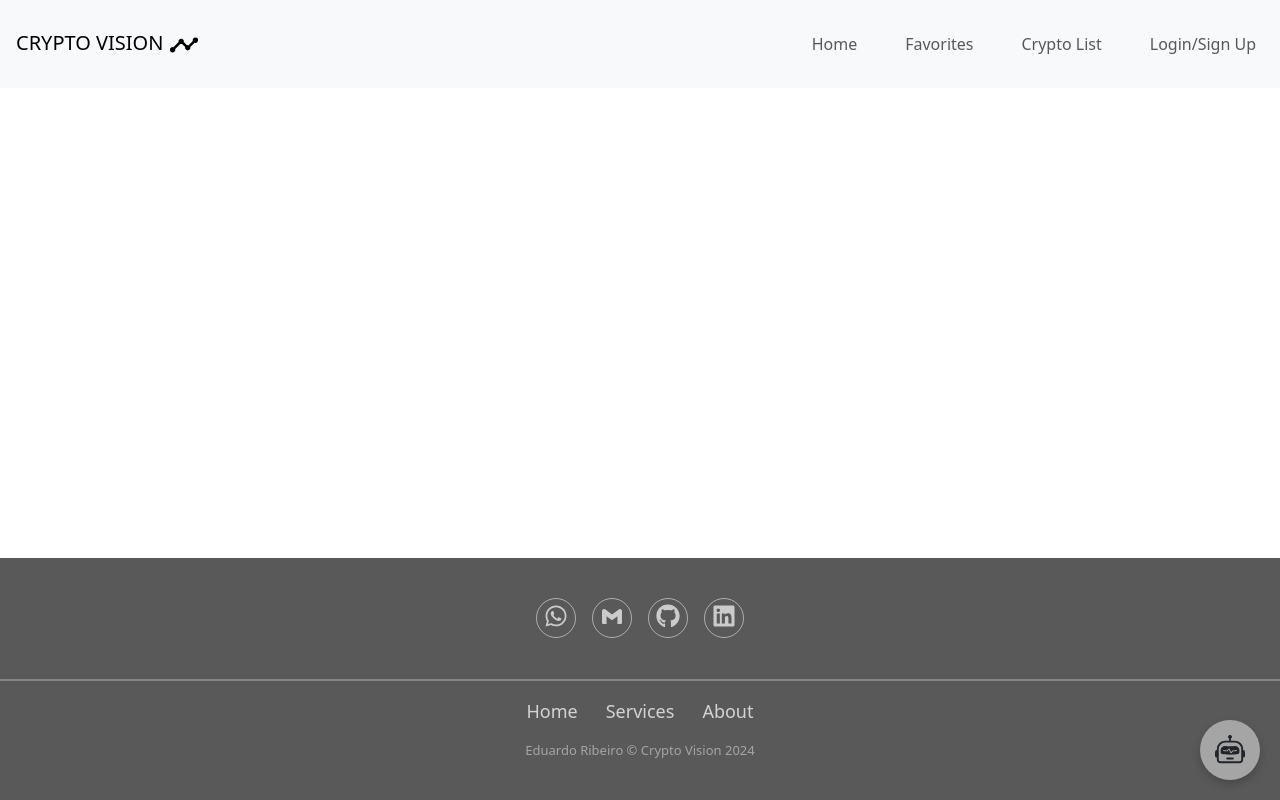
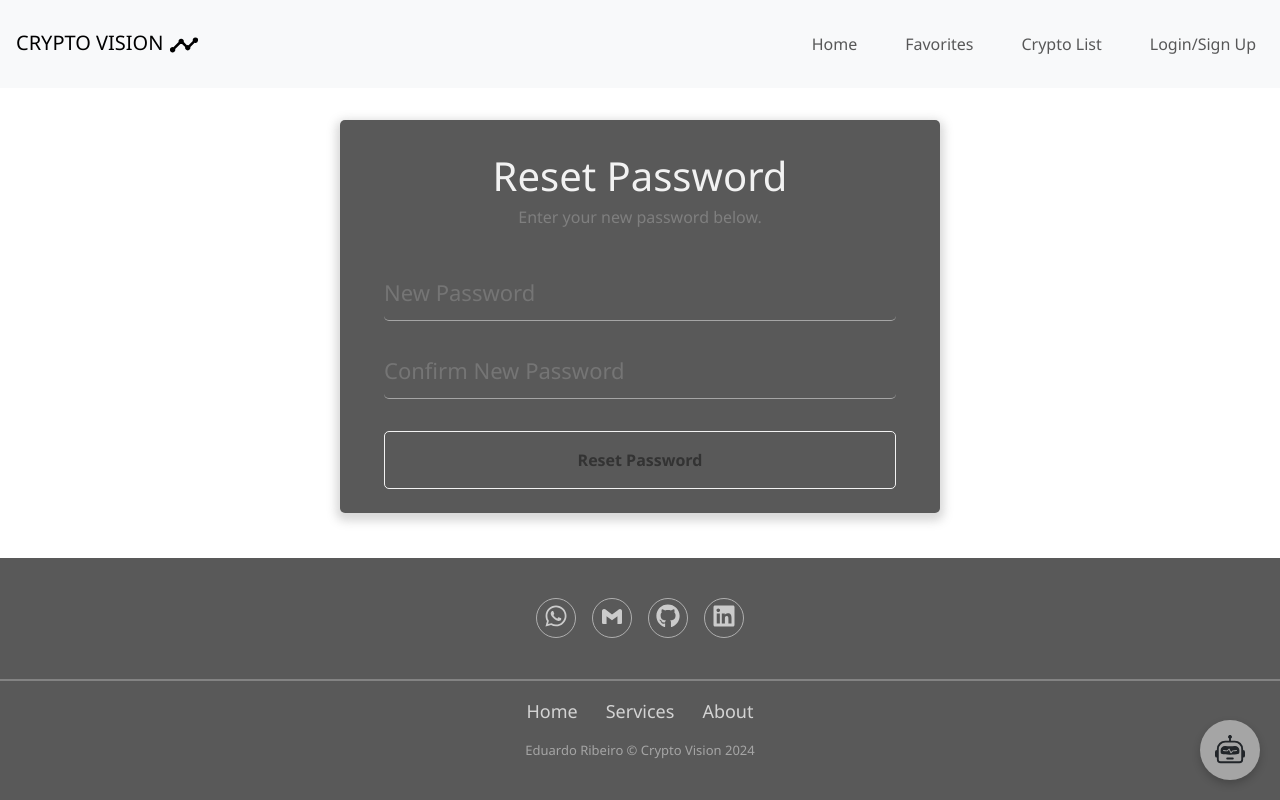
Before and after one commit to EIAHRJAY/CryptoVision, a React (Create React App) app in the folder criptontracker-frontend/: page /ResetPassword in a window 1280 px wide. Built offline with nearby package versions, Linux system fonts and the light colour scheme.

Commit message:
reset password vista

```diff
--- a/criptontracker-frontend/package.json
+++ b/criptontracker-frontend/package.json
@@ -8,7 +8,9 @@
     "@testing-library/user-event": "^13.5.0",
     "axios": "^1.7.7",
     "bootstrap": "^5.3.3",
+    "chart.js": "^4.4.4",
     "react": "^18.3.1",
+    "react-chartjs-2": "^5.2.0",
     "react-dom": "^18.3.1",
     "react-icons": "^5.3.0",
     "react-router-dom": "^6.26.2",
--- a/criptontracker-frontend/src/App.js
+++ b/criptontracker-frontend/src/App.js
@@ -8,6 +8,7 @@ import Navbar from './components/Navbar';
 import Footer from './components/Footer';
 import LoginSingup from './pages/LoginSignup';
 import ChatBot from './components/ChatBot';
+import Reset from './pages/Reset';
 import Favorites from './pages/Favorites'
 
 function App() {
@@ -24,6 +25,7 @@ function App() {
           <Route path="/cryptos" element={<CryptoList />} />
           <Route path="/favorites" element={<Favorites />} />
           <Route path="/cryptos/:id" element={<CryptoDetails />} />
+          <Route path="/ResetPassword" element={<Reset />} />
         </Routes>
         </main>
         <Footer/>
--- /dev/null
+++ b/criptontracker-frontend/src/components/Details.js
@@ -0,0 +1,61 @@
+import React, { useEffect, useState } from 'react';
+import { Line } from 'react-chartjs-2';
+import { useParams } from 'react-router-dom';
+import { useCrypto } from '../context/CryptoContext';
+import axios from 'axios';
+import 'chart.js/auto'; // Importación necesaria para que funcione Chart.js
+
+
+const Details = () => {
+    const { id } = useParams();
+    const { cryptoData } = useCrypto();
+    const crypto = cryptoData.find((c) => c.id === id);
+    const [historicalData, setHistoricalData] = useState([]);
+
+    useEffect(() => {
+      const fetchHistoricalData = async () => {
+        try {
+          const response = await axios.get(`/api/crypto/${id}/historical`);
+          setHistoricalData(response.data.prices);
+        } catch (error) {
+          console.error('Error fetching historical data', error);
+        }
+      };
+
+      fetchHistoricalData();
+    }, [id]);
+
+    if (!crypto) {
+      return <div>Crypto not found!</div>;
+    }
+
+    // Configuración del gráfico
+    const chartData = {
+      labels: historicalData.map((data) => data.date),
+      datasets: [
+        {
+          label: `${crypto.name} Price`,
+          data: historicalData.map((data) => data.price),
+          fill: false,
+          borderColor: 'rgba(75, 192, 192, 1)',
+          tension: 0.1,
+        },
+      ],
+    };
+
+    return (
+      <div>
+        <h2>{crypto.name} Details</h2>
+        <p>Price: ${crypto.price}</p>
+        <p>Market Cap: ${crypto.marketCap}</p>
+
+        {/* Gráfico de precio histórico */}
+        <div>
+          <h3>Price History</h3>
+          <Line data={chartData} />
+        </div>
+      </div>
+    );
+  };
+
+  export default Details;
--- a/criptontracker-frontend/src/components/Login.js
+++ b/criptontracker-frontend/src/components/Login.js
@@ -1,4 +1,5 @@
 import React, { useState } from 'react';
+import { Link } from 'react-router-dom';
 import "../style/Login.css"
 
 const Login = () => {
@@ -32,7 +33,7 @@ const Login = () => {
                             <label><span className="req"></span></label>
                             <input type="password"  className='mycolor' placeholder='Password' required />
                         </div>
-                        <p className="forgot-password"><a href="#">Forgot Password?</a></p>
+                        <p className="forgot-password"><Link to="/ResetPassword"><a >Forgot Password?</a></Link></p>
                         <input type="submit" className="submit-button button-block" value="Login" />
                     </form>
                 </div>
--- /dev/null
+++ b/criptontracker-frontend/src/components/ResetEmail.js
@@ -0,0 +1,37 @@
+import React, {useState} from "react";
+import { Link } from 'react-router-dom';
+import "../style/Email.css"
+
+
+const ResetEmail = () =>{
+    const [isLoading, setIsLoading] = useState(false);
+
+  const showSpinner = () => {
+    setIsLoading(true);
+    setTimeout(() => {
+      setIsLoading(false);
+      alert('Password reset link has been sent to your email!');
+    }, 2000); // Simulación de espera
+  };
+
+  return (
+    <div className="row form-container">
+      <h1>Forgot Password</h1>
+      <h6 className="information-text">Enter your registered email to reset your password.</h6>
+      <div className="form-group">
+        <input type="email" name="user_email" id="user_email" />
+
+        <button onClick={showSpinner} disabled={isLoading}>
+          {isLoading ? 'Loading...' : 'To Send'}
+        </button>
+      </div>
+      <div className="footer">
+
+        <h5>New here? <Link to="/Login"><a href="#">Sign Up.</a></Link></h5>
+        <h5>Already have an account? <Link to="/Login"><a >Sign In.</a></Link></h5>
+      </div>
+    </div>
+  );
+};
+
+export default ResetEmail
--- /dev/null
+++ b/criptontracker-frontend/src/components/ResetPassword.js
@@ -0,0 +1,56 @@
+import React, { useState } from "react";
+import "../style/Password.css";
+
+const ResetPassword = () => {
+  const [password, setPassword] = useState("");
+  const [confirmPassword, setConfirmPassword] = useState("");
+  const [errorMessage, setErrorMessage] = useState("");
+  const [successMessage, setSuccessMessage] = useState("");
+  const [isLoading, setIsLoading] = useState(false);
+
+  const handlePasswordReset = () => {
+    setIsLoading(true);
+    setTimeout(() => {
+      setIsLoading(false);
+      if (password !== confirmPassword) {
+        setErrorMessage("Passwords do not match!");
+        setSuccessMessage("");
+      } else {
+        setErrorMessage("");
+        setSuccessMessage("Your password has been successfully reset!");
+      }
+    }, 2000); // Simulación de espera
+  };
+
+  return (
+    <div className="row form-container">
+      <h1>Reset Password</h1>
+      <h6 className="information-text">Enter your new password below.</h6>
+      <div className="form-group">
+        <input
+          type="password"
+          name="password"
+          id="password"
+          placeholder="New Password"
+          value={password}
+          onChange={(e) => setPassword(e.target.value)}
+        />
+        <input
+          type="password"
+          name="confirm_password"
+          id="confirm_password"
+          placeholder="Confirm New Password"
+          value={confirmPassword}
+          onChange={(e) => setConfirmPassword(e.target.value)}
+        />
+        {errorMessage && <p className="error">{errorMessage}</p>}
+        {successMessage && <p className="success">{successMessage}</p>}
+        <button onClick={handlePasswordReset} disabled={isLoading}>
+          {isLoading ? 'Loading...' : 'Reset Password'}
+        </button>
+      </div>
+    </div>
+  );
+};
+
+export default ResetPassword;
--- a/criptontracker-frontend/src/fluxo.js
+++ b/criptontracker-frontend/src/fluxo.js
@@ -1,7 +1,7 @@
 // src/fluxo.js
 import axios from 'axios';
 
-const API_URL = 'http://localhost:3000/';  // Cambia esta URL según sea necesario
+const API_URL = 'http://localhost:3000/';   // Cambia esta URL según sea necesario
 
 export const fetchCryptoData = async () => {
   try {
--- a/criptontracker-frontend/src/pages/Cryptodetails.js
+++ b/criptontracker-frontend/src/pages/Cryptodetails.js
@@ -2,6 +2,7 @@
 import React from 'react';
 import { useParams } from 'react-router-dom';
 import { useCrypto } from '../context/CryptoContext';
+import Details from '../components/Details';
 
 const CryptoDetails = () => {
   const { id } = useParams();
@@ -13,11 +14,7 @@ const CryptoDetails = () => {
   }
 
   return (
-    <div>
-      <h2>{crypto.name} Details</h2>
-      <p>Price: ${crypto.price}</p>
-      <p>Market Cap: ${crypto.marketCap}</p>
-    </div>
+    <Details/>
   );
 };
 
--- /dev/null
+++ b/criptontracker-frontend/src/pages/Reset.js
@@ -0,0 +1,16 @@
+import React from "react";
+import ResetPassword from "../components/ResetPassword";
+import ResetEmail from "../components/ResetEmail";
+import { useState } from "react";
+
+const Reset = () =>{
+
+    return(
+        <div>
+            {/* < ResetEmail/> */}
+            <ResetPassword/>
+        </div>
+    )
+};
+
+export default Reset
--- /dev/null
+++ b/criptontracker-frontend/src/style/Email.css
@@ -0,0 +1,132 @@
+* {
+    margin: 0;
+    padding: 0;
+    box-sizing: border-box;
+    font-family: "segoe ui", verdana, helvetica, arial, sans-serif;
+
+    transition: all 500ms ease;
+  }
+
+  body {
+    -webkit-font-smoothing: antialiased;
+    -moz-osx-font-smoothing: grayscale;
+    text-rendering: optimizeLegibility;
+
+
+  }
+
+
+  .row {
+    background-color: #595959; /* Color base */
+    color: #F2F2F2; /* Texto principal */
+    text-align: center;
+    padding: 2em 2em 0.5em;
+    width: 90%;
+    margin: 2em auto;
+    border-radius: 5px;
+  }
+
+  .row h1 {
+    font-size: 2.5em;
+  }
+
+  .row .form-group {
+    margin: 0.5em 0;
+  }
+
+  .row .form-group label {
+    display: block;
+    color: #F2F2F2;
+    text-align: left;
+    font-weight: 600;
+  }
+
+  .row .form-group input,
+  .row .form-group button {
+    display: block;
+    padding: 0.5em 0;
+    width: 100%;
+    margin-top: 1em;
+    margin-bottom: 0.5em;
+    background-color: inherit;
+    border: none;
+    border-bottom: 1px solid #A5A5A5;
+    color: #CCCCCC;
+  }
+
+  .row .form-group input:focus,
+  .row .form-group button:focus {
+    background-color: #F2F2F2;
+    color: #000;
+    border: none;
+    padding: 1em 0.5em;
+    animation: pulse 1s infinite ease;
+  }
+
+  .row .form-group button {
+    border: 1px solid #F2F2F2;
+    border-radius: 5px;
+    outline: none;
+    -moz-user-select: none;
+    user-select: none;
+    color: #333;
+    font-weight: 800;
+    cursor: pointer;
+    margin-top: 2em;
+    padding: 1em;
+  }
+
+  .row .form-group button:hover,
+  .row .form-group button:focus {
+    background-color: #F2F2F2;
+  }
+
+  .row .form-group button.is-loading::after {
+    animation: spinner 500ms infinite linear;
+    content: "";
+    position: absolute;
+    margin-left: 2em;
+    border: 2px solid #000;
+    border-radius: 100%;
+    border-right-color: transparent;
+    border-left-color: transparent;
+    height: 1em;
+    width: 4%;
+  }
+
+  .row .footer h5 {
+    margin-top: 1em;
+  }
+
+  .row .footer p {
+    margin-top: 2em;
+  }
+
+  .row .footer p .symbols {
+    color: #A5A5A5;
+  }
+
+  .row .footer a {
+    color: inherit;
+    text-decoration: none;
+  }
+
+  .information-text {
+    color: #7F7F7F;
+  }
+
+  @media screen and (max-width: 320px) {
+    .row {
+      padding-left: 1em;
+      padding-right: 1em;
+    }
+    .row h1 {
+      font-size: 1.5em !important;
+    }
+  }
+
+  @media screen and (min-width: 900px) {
+    .row {
+      width: 50%;
+    }
+  }
--- /dev/null
+++ b/criptontracker-frontend/src/style/Password.css
@@ -0,0 +1,53 @@
+.row {
+    background-color: #595959;
+    color: #F2F2F2;
+    text-align: center;
+    padding: 2em 2em 0.5em;
+    width: 90%;
+    margin: 2em auto;
+    border-radius: 5px;
+  }
+
+  .form-group {
+    margin: 0.5em 0;
+  }
+
+  .form-group input {
+    display: block;
+    padding: 0.5em;
+    width: 100%;
+    margin-top: 1em;
+    background-color: inherit;
+    border: none;
+    border-bottom: 1px solid #A5A5A5;
+    color: #CCCCCC;
+  }
+
+  .form-group input:focus {
+    background-color: #F2F2F2;
+    color: #000;
+    border: none;
+    padding: 1em 0.5em;
+  }
+
+  .form-group button {
+    margin-top: 2em;
+    padding: 1em;
+    background-color: #F2F2F2;
+    border: 1px solid #333;
+    color: #333;
+    font-weight: 800;
+    cursor: pointer;
+    width: 100%;
+    border-radius: 5px;
+  }
+
+  .error {
+    color: red;
+    margin-top: 1em;
+  }
+
+  .success {
+    color: green;
+    margin-top: 1em;
+  }
```
Also changed, not shown: criptontracker-frontend/src/components/CryptoListcomp.js (line endings or trailing spaces), 1 other file (tests, documents, lock files or other folders).
